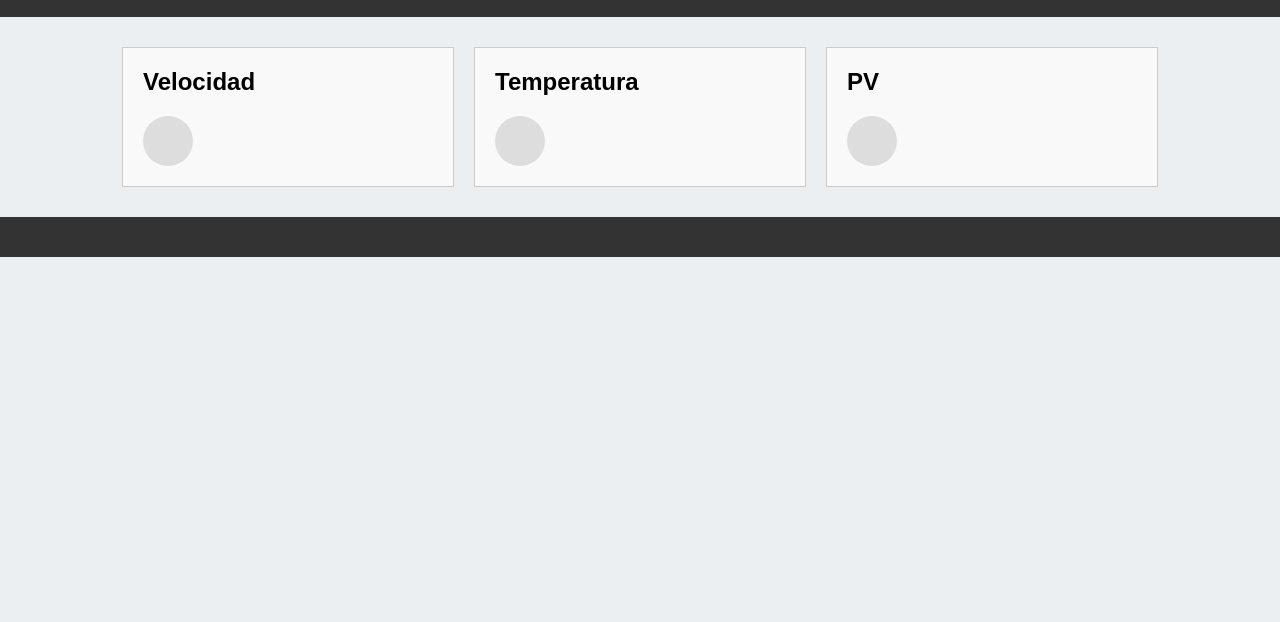
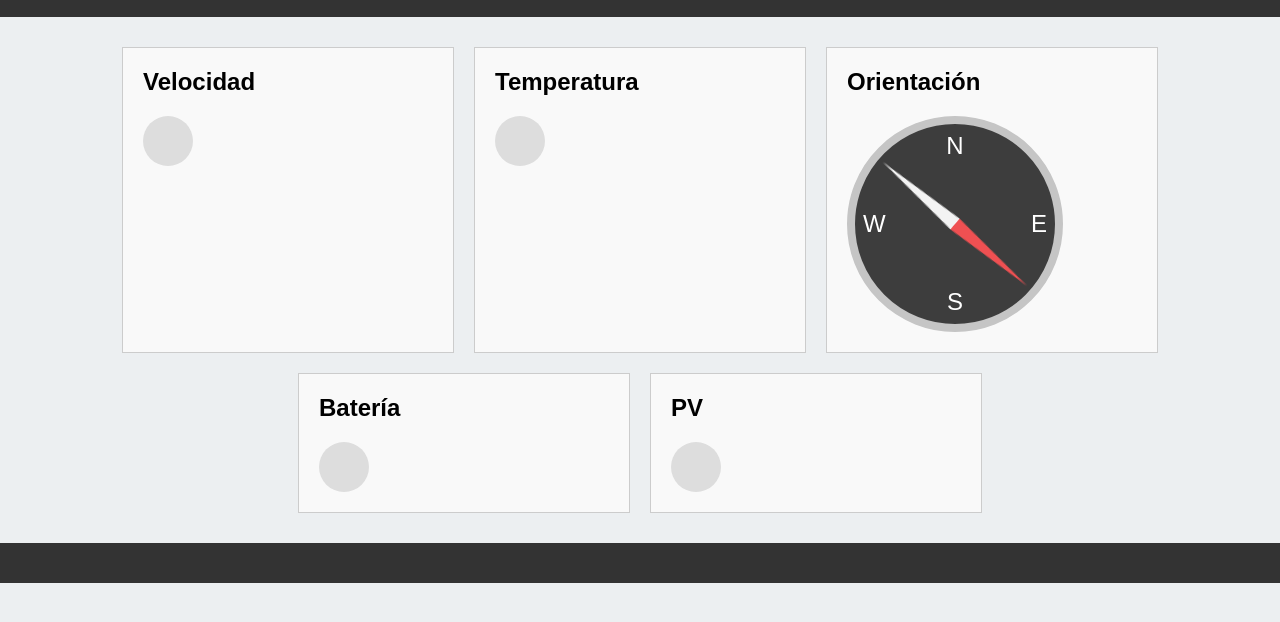
Before and after one commit to aldorobertoavila/Cuervo-V4.0, a plain HTML site: page web/frontend/dist/index.html in a window 1280 px wide. Shown: the part 60-682 px from the top of the page. Drawn offline with nearby package versions, Linux system fonts and the light colour scheme; some packages are replaced by stand-ins of ours; files that its build step writes are made by us from their sources.

Commit message:
feat: add compass component

```diff
--- a/web/frontend/dist/index.html
+++ b/web/frontend/dist/index.html
@@ -89,6 +89,22 @@
         <h2 class="overview-section__title">Temperatura</h2>
         <div class="thermometer overview-section__icon"></div>
       </article>
+      <article class="overview-section__card overview-section__card--orientation">
+        <h2 class="overview-section__title">Orientación</h2>
+        <div class="overview-section__compass">
+          <div class="overview-section__compass-direction overview-section__compass-direction--north">N</div>
+          <div class="overview-section__compass-direction overview-section__compass-direction--east">E</div>
+          <div class="overview-section__compass-direction overview-section__compass-direction--west">W</div>
+          <div class="overview-section__compass-direction overview-section__compass-direction--south">S</div>
+          <div class="overview-section__compass-arrow">
+            <div class="overview-section__compass-arrow-part overview-section__compass-arrow-part--up"></div>
+            <div class="overview-section__compass-arrow-part overview-section__compass-arrow-part--down"></div>
+          </div>
+        </div>
+      </article>
+      <article class="overview-section__card overview-section__card--battery">
+        <h2 class="overview-section__title">Batería</h2>
+        <div class="battery overview-section__icon"></div>
       </article>
       <article class="overview-section__card overview-section__card--pv">
         <h2 class="overview-section__title">PV</h2>
@@ -99,6 +115,18 @@
   <footer class="page-footer">
 
   </footer>
+
+  <script>
+    function updateCompassRotation() {
+      let arrow = document.querySelector('.overview-section__compass-arrow');
+      let randomRotation = Math.floor(Math.random() * 360);
+
+      arrow.style.transition = "transform 0.5s";
+      arrow.style.transform = 'rotate(' + randomRotation + 'deg)';
+    }
+
+    setInterval(updateCompassRotation, 2500);
+  </script>
 </body>
 
 </html>
--- /dev/null
+++ b/web/frontend/dist/styles.css
@@ -0,0 +1,160 @@
+@charset "utf-8";
+
+.page {
+    font-family: Arial, sans-serif;
+    margin: 0;
+    padding: 0;
+    background: #eceff1;
+    color: #000;
+}
+
+.page-header {
+    background-color: #333;
+    color: #fff;
+    padding: 20px;
+}
+
+.page-header__title {
+    margin: 0;
+}
+
+.page-content {
+    padding: 20px;
+}
+
+.overview-section {
+    display: flex;
+    flex-wrap: wrap;
+    justify-content: center;
+}
+
+.overview-section__card {
+    flex: 0 0 auto;
+    width: 200px;
+    margin-right: 10px;
+    flex: 1 1 calc(50% - 20px);
+    margin: 10px;
+    padding: 20px;
+    border: 1px solid #ccc;
+    background-color: #f9f9f9;
+    flex: 1 1 auto;
+    margin: 10px;
+    max-width: calc(33.33% - 20px);
+    width: 100%;
+}
+
+.overview-section__title {
+    margin-top: 0;
+}
+
+.overview-section__icon {
+    width: 50px;
+    height: 50px;
+    background-color: #ddd;
+    border-radius: 50%;
+    margin-right: 10px;
+}
+
+.page-footer {
+    background-color: #333;
+    color: #fff;
+    padding: 20px;
+    text-align: center;
+}
+
+@media screen and (max-width: 750px) {
+    .overview-section__card {
+      max-width: calc(50% - 20px);
+    }
+  }
+
+  @media screen and (min-width: 750px) {
+    .overview-section__card {
+      max-width: calc(25% - 20px);
+    }
+  }
+
+  .overview-section__compass {
+    background-color: #3d3d3d;
+    border-radius: 50%;
+    position: relative;
+    position: relative;
+    display: flex;
+    overflow: hidden;
+    flex-direction: column;
+    justify-content: center;
+    align-items: center;
+    border: 8px solid #c5c5c5;
+    width: 200px;
+    height: 200px;
+}
+
+.overview-section__compass-direction {
+    font-size: 24px;
+    font-family: Arial, sans-serif;
+    user-select: none;
+    color: #FFF;
+    position: absolute;
+    text-align: center;
+}
+
+.overview-section__compass-direction--north {
+    top: 8px;
+    left: 50%;
+    transform: translateX(-50%);
+}
+
+.overview-section__compass-direction--south {
+    bottom: 8px;
+    left: 50%;
+    transform: translateX(-50%);
+}
+
+.overview-section__compass-direction--east {
+    right: 8px;
+}
+
+.overview-section__compass-direction--west {
+    left: 8px;
+}
+
+.overview-section__compass-arrow-part--up {
+    border-left: 7.5px solid transparent;
+    border-right: 7.5px solid transparent;
+    border-bottom: 95px solid #ef5052;
+    position: relative;
+}
+
+.overview-section__compass-arrow-part--down {
+    transform: rotate(180deg);
+    -ms-transform: rotate(180deg);
+    -webkit-transform: rotate(180deg);
+    border-left: 7.5px solid transparent;
+    border-right: 7.5px solid transparent;
+    border-bottom: 95px solid #f3f3f3;
+    position: relative;
+}
+
+@media (max-width: 750px) {
+    .overview-section__compass {
+        border: 8px solid #c5c5c5;
+        width: 200px;
+        height: 200px;
+    }
+
+    .overview-section__compass-arrow-part--up {
+        border-bottom: 95px solid #EF5052;
+        border-left: 7.5px solid transparent;
+        border-right: 7.5px solid transparent;
+    }
+
+    .overview-section__compass-arrow-part--down {
+        border-bottom: 95px solid #F3F3F3;
+        border-left: 7.5px solid transparent;
+        border-right: 7.5px solid transparent;
+    }
+
+    .overview-section__compass-direction {
+        font-size: 24px;
+    }
+}
--- a/web/frontend/dist/styles/styles.css
+++ /dev/null
@@ -1,88 +0,0 @@
-@charset "utf-8";
-
-/* Page Styles */
-.page {
-    font-family: Arial, sans-serif;
-    margin: 0;
-    padding: 0;
-    background: #eceff1;
-    color: #000;
-}
-
-/* Header Styles */
-.page-header {
-    background-color: #333;
-    color: #fff;
-    padding: 20px;
-}
-
-.page-header__title {
-    margin: 0;
-}
-
-/* Main Content Styles */
-.page-content {
-    padding: 20px;
-}
-
-/* Overview Section Styles */
-.overview-section {
-    display: flex;
-    flex-wrap: wrap;
-    justify-content: center;
-}
-
-/* Overview Card Styles */
-.overview-section__card {
-    flex: 0 0 auto;
-    /* Disable flex-grow and flex-shrink to maintain fixed width */
-    width: 200px;
-    /* Set a fixed width for each card */
-    margin-right: 10px;
-    /* Add spacing between cards */
-    flex: 1 1 calc(50% - 20px);
-    margin: 10px;
-    padding: 20px;
-    border: 1px solid #ccc;
-    background-color: #f9f9f9;
-    flex: 1 1 auto;
-    margin: 10px;
-    max-width: calc(33.33% - 20px); /* Maximum width for each card */
-    width: 100%; /* Make sure the cards fill the available space */
-}
-
-/* Card Title Styles */
-.overview-section__title {
-    margin-top: 0;
-}
-
-/* Card Icon Styles */
-.overview-section__icon {
-    width: 50px;
-    height: 50px;
-    background-color: #ddd;
-    border-radius: 50%;
-    margin-right: 10px;
-}
-
-/* Footer Styles */
-.page-footer {
-    background-color: #333;
-    color: #fff;
-    padding: 20px;
-    text-align: center;
-}
-
-  /* Media Query for Phones */
-@media screen and (max-width: 750px) {
-    .overview-section__card {
-      max-width: calc(50% - 20px); /* 2 cards per row on phones */
-    }
-  }
-
-  /* Media Query for Desktops */
-  @media screen and (min-width: 750px) {
-    .overview-section__card {
-      max-width: calc(25% - 20px); /* 4 cards per row on desktops */
-    }
-  }
```
